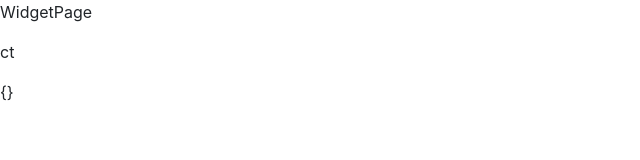
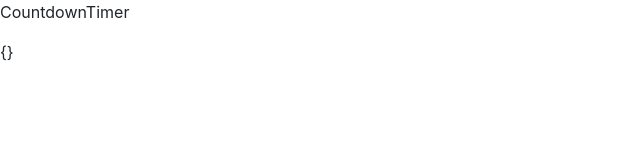
Before and after one commit to lukemnet/streamgato, a React (Create React App) app: page /ct in a window 1280 px wide. Shown: the top 160 px of the page, without its empty margins (0-640 px from the left). Built offline with nearby package versions, Linux system fonts and the light colour scheme.

Commit message:
widget pages

```diff
--- a/src/components/CountdownTimer/CountdownTimer.tsx
+++ b/src/components/CountdownTimer/CountdownTimer.tsx
@@ -1,9 +1,15 @@
 import React from 'react';
+import { ShorthandValues } from 'types';
 
-const WidgetPage = () => (
+interface CountdownTimerProps {
+  params: ShorthandValues;
+}
+
+const CountdownTimer = ({ params }: CountdownTimerProps) => (
   <div>
-    <p>WidgetPage</p>
+    <p>CountdownTimer</p>
+    <p>{JSON.stringify(params)}</p>
   </div>
 );
 
-export default WidgetPage;
+export default CountdownTimer;
--- /dev/null
+++ b/src/components/LastFmRecentSong/LastFmRecentSong.tsx
@@ -0,0 +1,11 @@
+import React from 'react';
+import { WidgetComponentProps } from 'types';
+
+const LastFmRecentSong = ({ params }: WidgetComponentProps) => (
+  <div>
+    <p>LastFmRecentSong</p>
+    <p>{JSON.stringify(params)}</p>
+  </div>
+);
+
+export default LastFmRecentSong;
--- /dev/null
+++ b/src/components/SocialMediaWidget/SocialMediaWidget.tsx
@@ -0,0 +1,11 @@
+import React from 'react';
+import { WidgetComponentProps } from 'types';
+
+const SocialMediaWidget = ({ params }: WidgetComponentProps) => (
+  <div>
+    <p>SocialMediaWidget</p>
+    <p>{JSON.stringify(params)}</p>
+  </div>
+);
+
+export default SocialMediaWidget;
--- /dev/null
+++ b/src/components/StreamTimer/StreamTimer.tsx
@@ -0,0 +1,14 @@
+import React from 'react';
+import { WidgetComponentProps } from 'types';
+
+const StreamTimer = ({ params }: WidgetComponentProps) => {
+  console.log(params);
+  return (
+    <div>
+      <p>StreamTimer</p>
+      <p>{JSON.stringify(params)}</p>
+    </div>
+  );
+}
+
+export default StreamTimer;
--- a/src/components/WidgetPage/WidgetPage.tsx
+++ b/src/components/WidgetPage/WidgetPage.tsx
@@ -1,19 +1,29 @@
 import React from 'react';
 import getURLparams from 'helpers/getURLparams/getURLparams';
+import CountdownTimer from 'components/CountdownTimer/CountdownTimer';
+import StreamTimer from 'components/StreamTimer/StreamTimer';
+import SocialMediaWidget from 'components/SocialMediaWidget/SocialMediaWidget';
+import LastFmRecentSong from 'components/LastFmRecentSong/LastFmRecentSong';
+import { WidgetAlias, WidgetComponent } from 'types';
 
 interface WidgetPageProps {
-  alias: string;
+  alias: WidgetAlias;
+}
+
+interface WidgetListObject {
+  [key: string]: WidgetComponent;
 }
 
 const WidgetPage = ({ alias }: WidgetPageProps) => {
   const params = getURLparams();
-  return (
-    <div>
-      <p>WidgetPage</p>
-      <p>{alias}</p>
-      <p>{JSON.stringify(params)}</p>
-    </div>
-  );
+  const widgets = {
+    ct: <CountdownTimer params={params} />,
+    st: <StreamTimer params={params} />,
+    sm: <SocialMediaWidget params={params} />,
+    rs: <LastFmRecentSong params={params} />,
+  } as WidgetListObject;
+
+  return widgets[alias];
 }
 
 export default WidgetPage;
```
Also changed, not shown: src/types.d.ts (+11 -1 lines).
